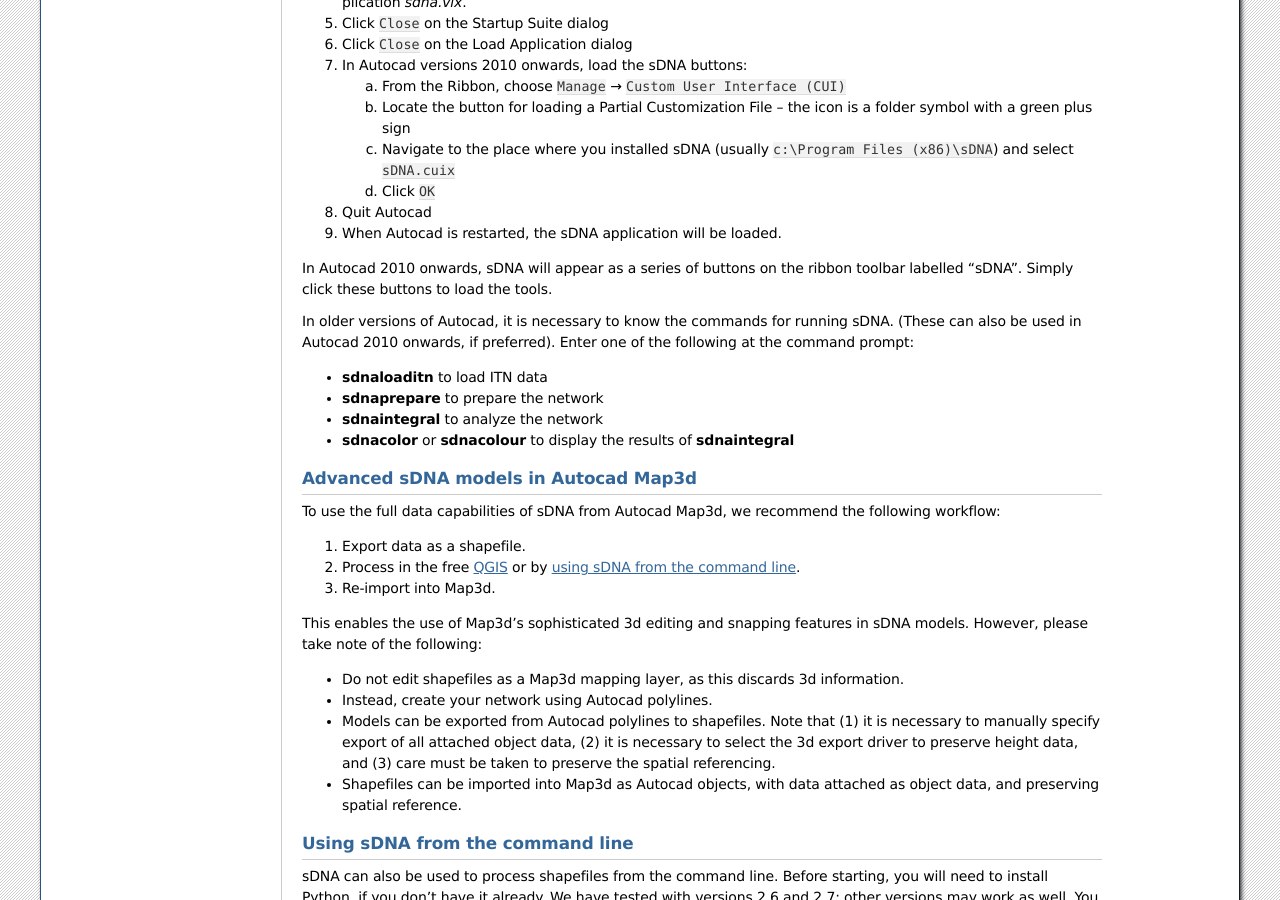
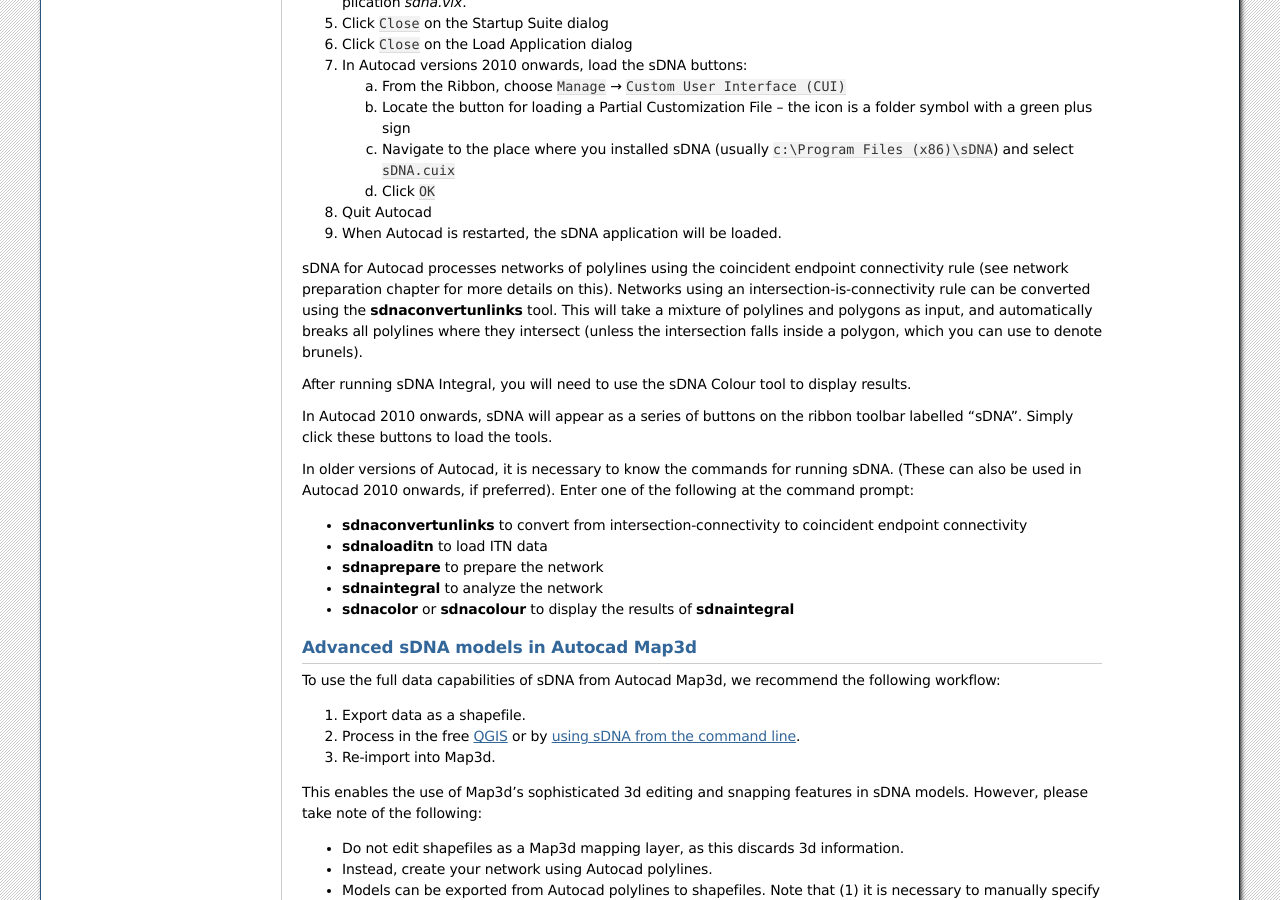
Before and after one commit to fiftysevendegreesofrad/sdna_open, a Sphinx documentation site: the page built from docs/sphinx/source/installation_usage.rst, in a window 1280 px wide and 900 px high, scrolled down 1651 px. Built offline with Sphinx 7.4.7, drawn with Linux system fonts in a browser that asks for light colours.

Commit message:
Fix failure to recompile autocad, and document autocad build and usage

```diff
--- a/docs/sphinx/source/installation_usage.rst
+++ b/docs/sphinx/source/installation_usage.rst
@@ -121,6 +121,10 @@
 
 9. When Autocad is restarted, the sDNA application will be loaded.
 
+sDNA for Autocad processes networks of polylines using the coincident endpoint connectivity rule (see network preparation chapter for more details on this). Networks using an intersection-is-connectivity rule can be converted using the **sdnaconvertunlinks** tool. This will take a mixture of polylines and polygons as input, and automatically breaks all polylines where they intersect (unless the intersection falls inside a polygon, which you can use to denote brunels).
+
+After running sDNA Integral, you will need to use the sDNA Colour tool to display results.
+
 In Autocad 2010 onwards, sDNA will appear as a series of buttons on the
 ribbon toolbar labelled “sDNA”. Simply click these buttons to load the
 tools.
@@ -128,6 +132,8 @@
 In older versions of Autocad, it is necessary to know the commands for
 running sDNA. (These can also be used in Autocad 2010 onwards, if
 preferred). Enter one of the following at the command prompt:
+
+- **sdnaconvertunlinks** to convert from intersection-connectivity to coincident endpoint connectivity
 
 -  **sdnaloaditn** to load ITN data
 
```
Also changed, not shown: README.md (+2 -0 lines), 1 other file.
